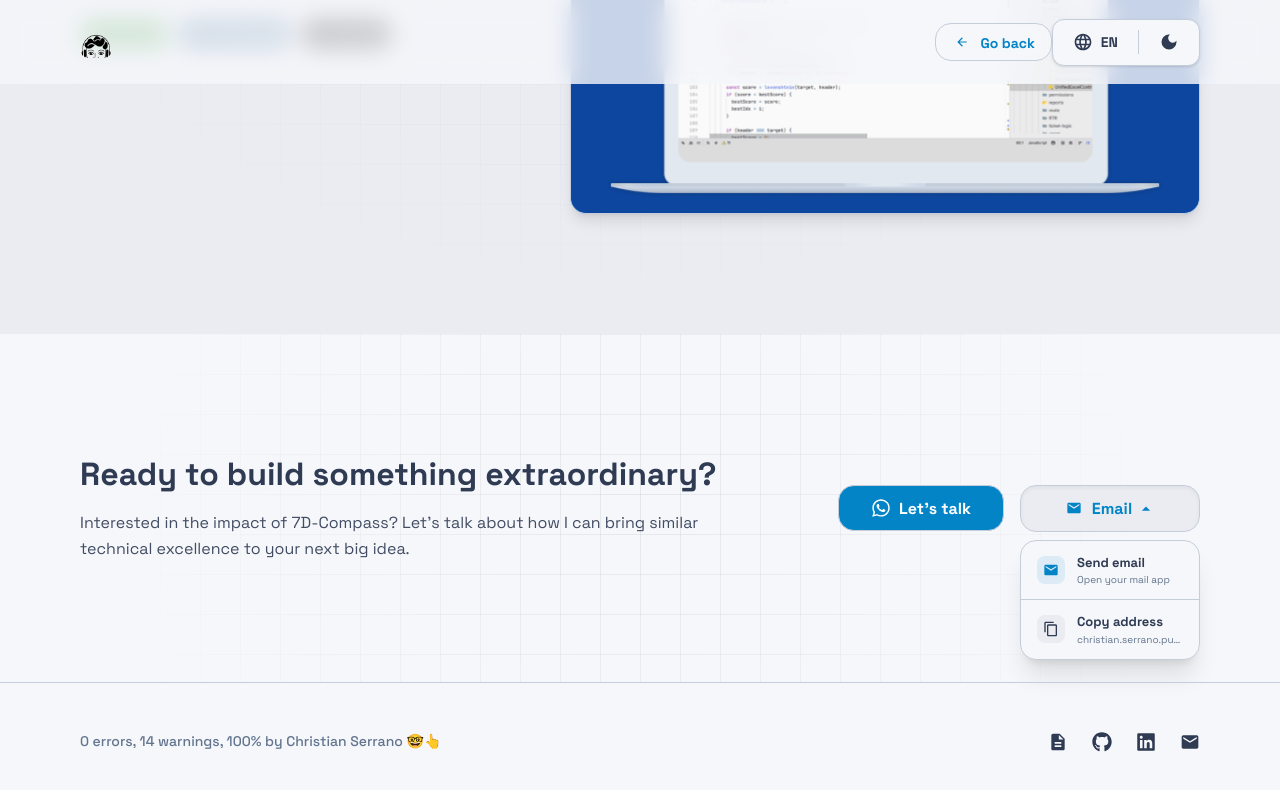
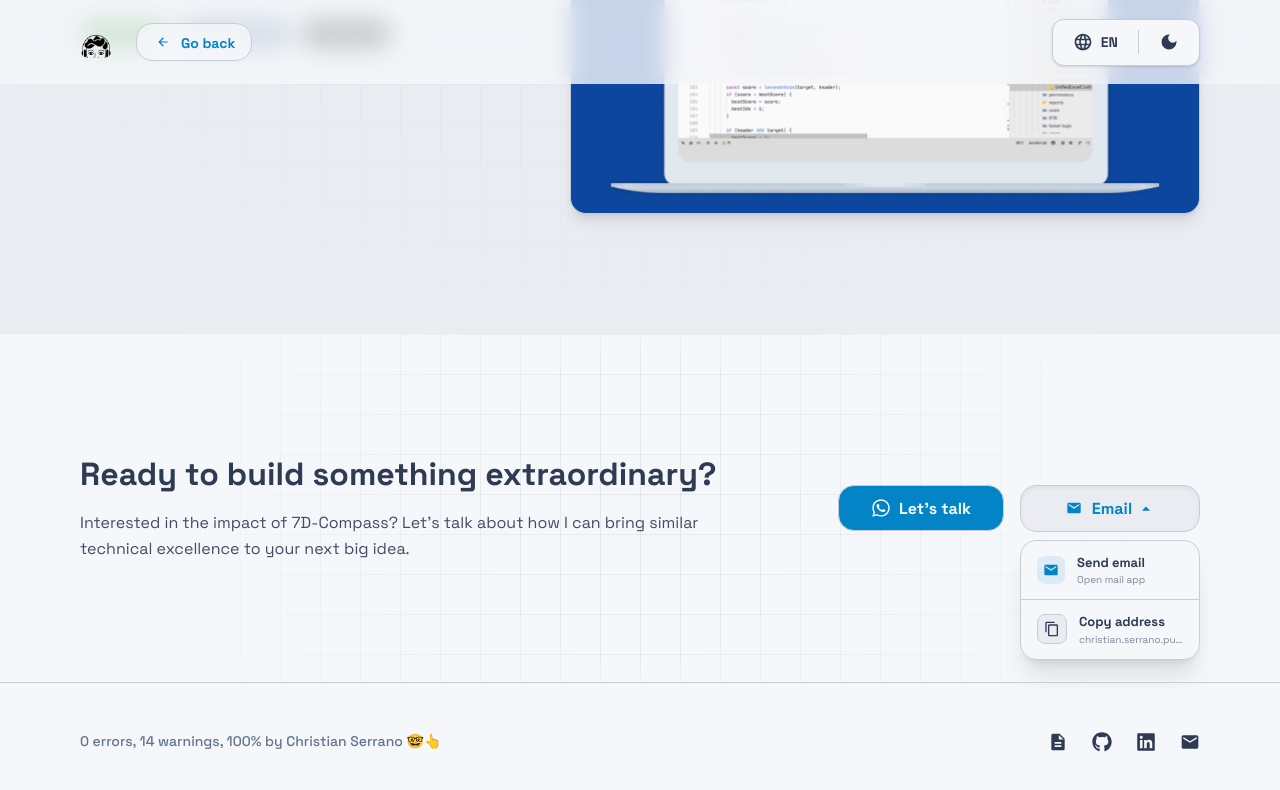
Before and after one commit to chrisssp/portfolio, a Next.js app: page /en/projects/7dcompass in a window 1280 px wide. Both pictures are taken after a click on the button "Email". Shown: the part 2470-3260 px from the top of the page. Built offline with nearby package versions, Linux system fonts and the light colour scheme.

Commit message:
style(ui): fix header layout on project pages and refine button contrast logic

```diff
--- a/components/molecules/Header.tsx
+++ b/components/molecules/Header.tsx
@@ -93,7 +93,7 @@ export const Header = ({ dict, lang, showBack = false }: HeaderProps) => {
          >
             <div className="flex items-center justify-between w-full max-w-[1440px] px-4 xs:px-6 md:px-20">
 
-               <div className="flex items-center gap-4 xs:gap-6 w-full">
+               <div className="flex items-center gap-4 xs:gap-6">
                   <Link href={`/${lang}`} className="relative h-8 xs:h-10 w-8 xs:h-10 hover:scale-110 active:scale-95 transition-all duration-300 shrink-0">
                      {/* Logo para modo claro */}
                      <Image
@@ -113,15 +113,15 @@ export const Header = ({ dict, lang, showBack = false }: HeaderProps) => {
                      />
                   </Link>
 
-                  {showBack ? (
-                     <div className="flex-1 flex justify-end">
-                        <Link href={`/${lang}`}>
-                           <Button variant="outline" icon={<MdArrowBack />} className="!px-3 xs:!px-4 !py-1.5 xs:!py-2 !text-[13px] xs:!text-[14px]">
-                              {dict.nav.goBack}
-                           </Button>
-                        </Link>
-                     </div>
-                  ) : (
+                  {showBack && (
+                     <Link href={`/${lang}`}>
+                        <Button variant="outline" icon={<MdArrowBack />} className="!px-3 xs:!px-4 !py-1.5 xs:!py-2 !text-[13px] xs:!text-[14px]">
+                           {dict.nav.goBack}
+                        </Button>
+                     </Link>
+                  )}
+
+                  {!showBack && (
                      <>
                         <nav className="hidden md:flex bg-page border border-subtle items-center rounded-2xl p-1 shadow-sm">
                            {navLinks.map((link) => (
--- a/components/organisms/CTA.tsx
+++ b/components/organisms/CTA.tsx
@@ -66,8 +66,8 @@ export const CTA = ({ dict, projectTitle }: CTAProps) => {
             >
                <Button
                   variant="primary"
-                  className="w-full lg:w-auto !px-8 bg-[#25D366] hover:bg-[#20ba56] border-[#25D366] text-white dark:text-slate-900"
-                  icon={<FaWhatsapp className="size-5 text-white dark:text-slate-900" />}
+                  className="w-full lg:w-auto !px-8 bg-[#25D366] hover:bg-[#20ba56] border-[#25D366] text-primary-contrast"
+                  icon={<FaWhatsapp className="size-5 text-primary-contrast" />}
                >
                   {dict.cta.actions.talk}
                </Button>
@@ -97,19 +97,19 @@ export const CTA = ({ dict, projectTitle }: CTAProps) => {
                         </div>
                         <div className="flex flex-col text-left">
                            <span className="text-[13px] font-bold text-body">Send email</span>
-                           <span className="text-[10px] text-slate-500">Open your mail app</span>
+                           <span className="text-[10px] text-body opacity-60">Open mail app</span>
                         </div>
                      </a>
                      <button
                         className="w-full flex items-center gap-3 px-4 py-3 hover:bg-surface transition-colors"
                         onClick={handleCopyEmail}
                      >
-                        <div className="p-1.5 bg-slate-100 dark:bg-slate-800 rounded-lg text-body">
+                        <div className="p-1.5 bg-surface rounded-lg text-body border border-subtle">
                            <MdContentCopy className="size-4" />
                         </div>
                         <div className="flex flex-col text-left overflow-hidden">
                            <span className="text-[13px] font-bold text-body">Copy address</span>
-                           <span className="text-[10px] text-slate-500 truncate w-full">{PROFESSIONAL_LINKS.email}</span>
+                           <span className="text-[10px] text-body opacity-60 truncate w-full">{PROFESSIONAL_LINKS.email}</span>
                         </div>
                      </button>
                   </div>
--- a/components/organisms/Hero.tsx
+++ b/components/organisms/Hero.tsx
@@ -76,7 +76,7 @@ export const Hero = ({ dict }: HeroProps) => {
                <div className="relative" ref={menuRef}>
                   <Button
                      variant="primary"
-                     icon={copied ? <MdCheck className="text-white dark:text-slate-900" /> : <MdEmail />}
+                     icon={copied ? <MdCheck className="text-primary-contrast" /> : <MdEmail />}
                      className="!px-3 xs:!px-4 sm:!px-6 !py-2 sm:!py-3 !text-[14px] sm:!text-[16px]"
                      onClick={() => setShowEmailMenu(!showEmailMenu)}
                   >
@@ -96,19 +96,19 @@ export const Hero = ({ dict }: HeroProps) => {
                            </div>
                            <div className="flex flex-col text-left">
                               <span className="text-[13px] font-bold text-body">Send email</span>
-                              <span className="text-[10px] text-slate-500">Open mail app</span>
+                              <span className="text-[10px] text-body opacity-60">Open mail app</span>
                            </div>
                         </a>
                         <button
                            className="w-full flex items-center gap-3 px-4 py-3 hover:bg-surface transition-colors"
                            onClick={handleCopyEmail}
                         >
-                           <div className="p-1.5 bg-slate-100 dark:bg-slate-800 rounded-lg text-body">
+                           <div className="p-1.5 bg-surface rounded-lg text-body border border-subtle">
                               <MdContentCopy className="size-4" />
                            </div>
                            <div className="flex flex-col text-left overflow-hidden">
                               <span className="text-[13px] font-bold text-body">Copy address</span>
-                              <span className="text-[10px] text-slate-500 truncate w-full">{PROFESSIONAL_LINKS.email}</span>
+                              <span className="text-[10px] text-body opacity-60 truncate w-full">{PROFESSIONAL_LINKS.email}</span>
                            </div>
                         </button>
                      </div>
```
